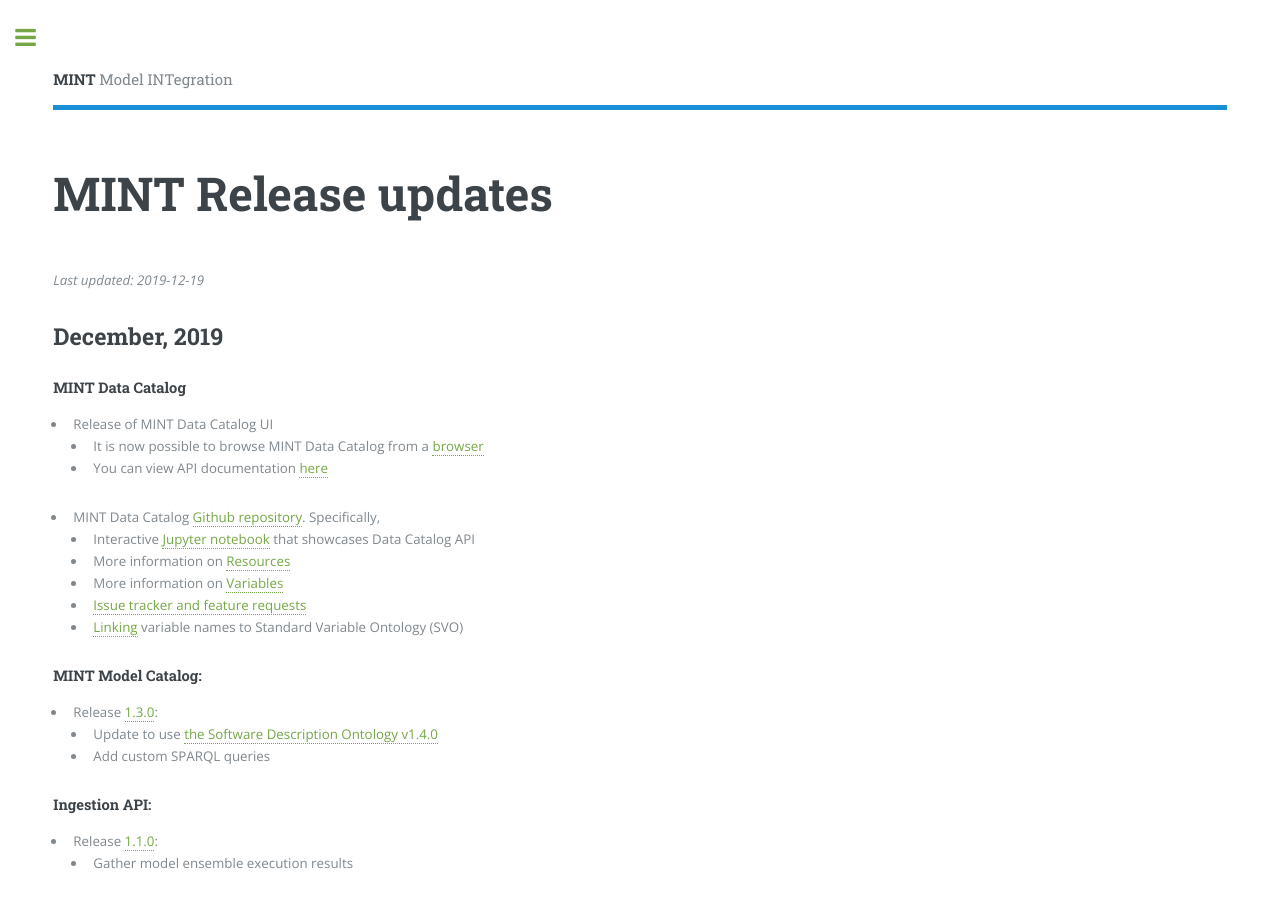
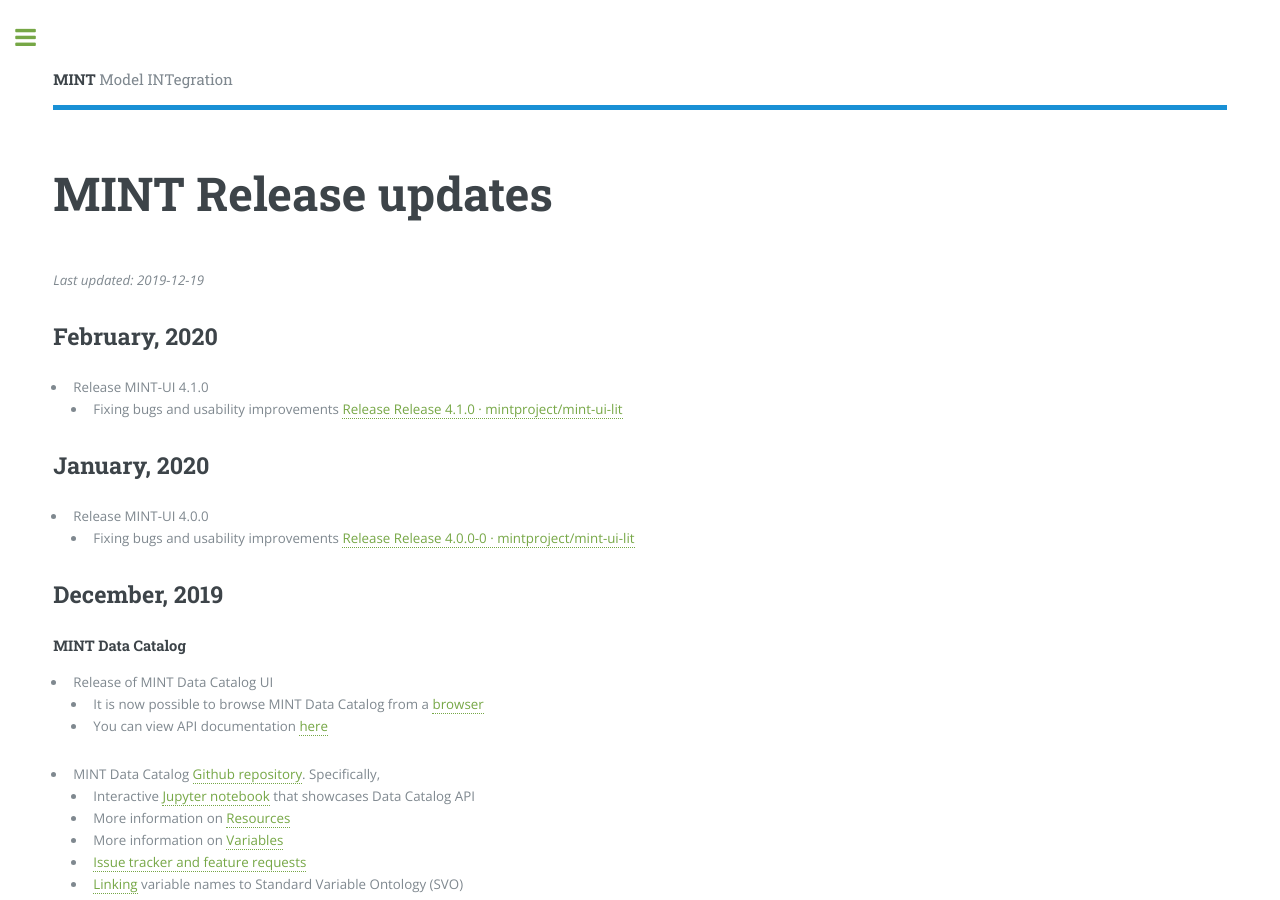
Before and after one commit to KnowledgeCaptureAndDiscovery/MINT, a Jekyll site: the page built from releases.md, in a window 1280 px wide and 900 px high. Built offline with Jekyll 4.4.1, drawn with Linux system fonts in a browser that asks for light colours.

Commit message:
new mint-ui

```diff
--- a/releases.md
+++ b/releases.md
@@ -4,6 +4,15 @@
 ---
 
 *Last updated: 2019-12-19*
+
+## February, 2020
+
+* Release MINT-UI 4.1.0
+    * Fixing bugs and usability improvements [Release Release 4.1.0 · mintproject/mint-ui-lit](https://github.com/mintproject/mint-ui-lit/releases/tag/4.1.0)
+
+## January, 2020
+* Release MINT-UI 4.0.0
+    * Fixing bugs and usability improvements [Release Release 4.0.0-0 · mintproject/mint-ui-lit](https://github.com/mintproject/mint-ui-lit/releases/tag/4.0.0-0)
 
 ## December, 2019
 
```
